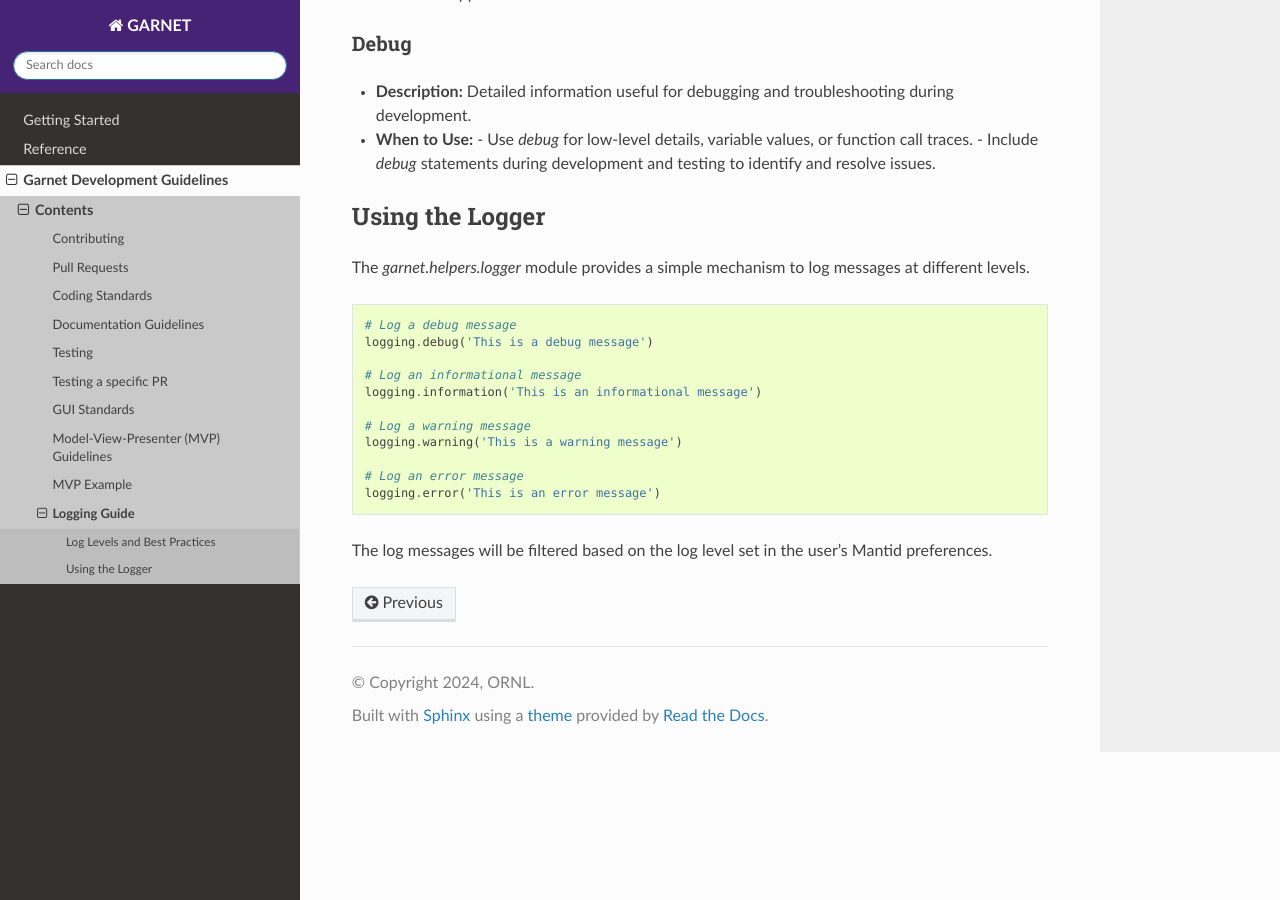
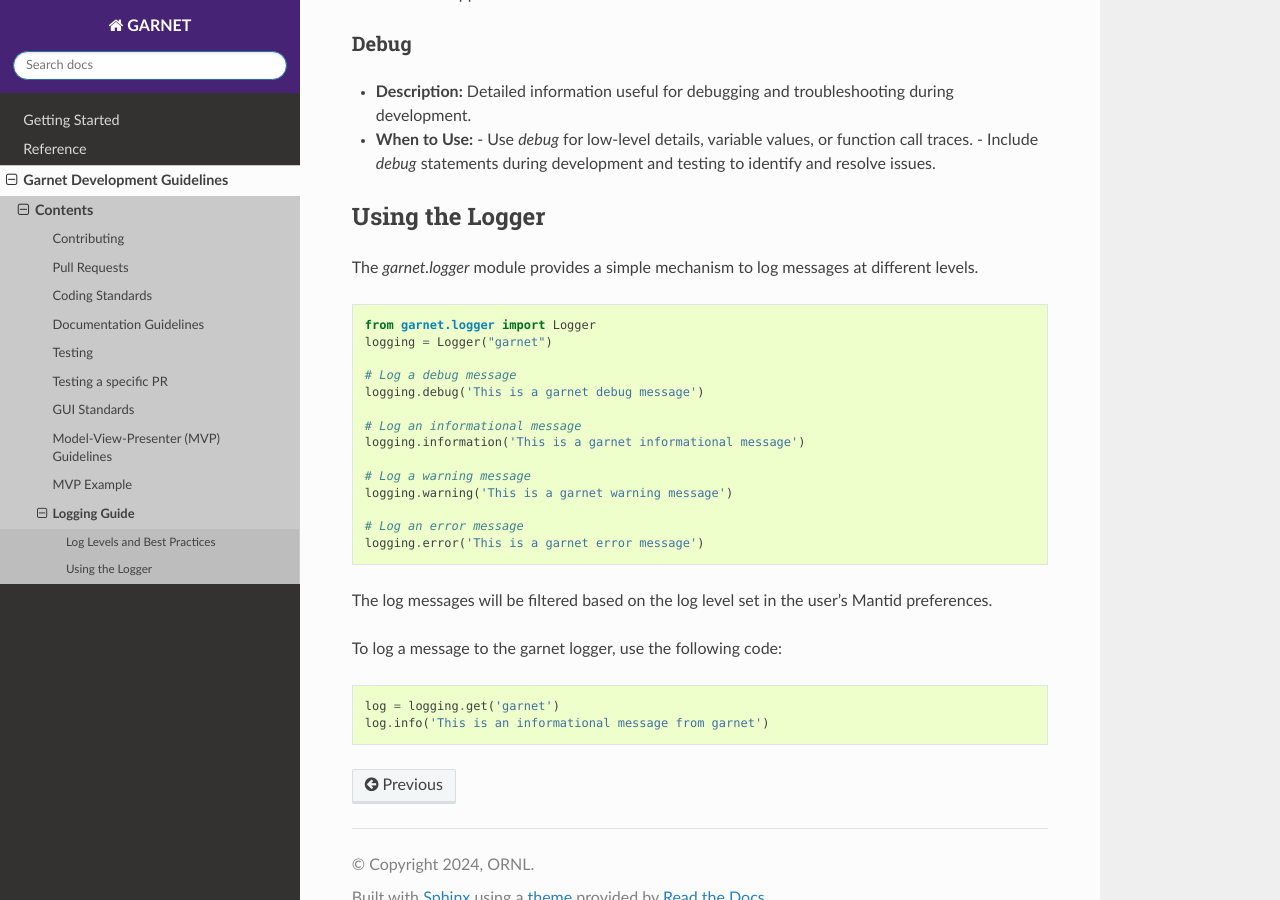
Before and after one commit to neutrons/garnet, a Sphinx documentation site: the page built from docs/source/developer/logging_guidelines.rst, in a window 1280 px wide and 900 px high, scrolled down 1401 px. Built offline with Sphinx 7.4.7 and the Read the Docs theme 2.0.0, drawn with Linux system fonts in a browser that asks for light colours; the version number could not be read and is left out.

Commit message:
update PR

```diff
--- a/docs/source/developer/logging_guidelines.rst
+++ b/docs/source/developer/logging_guidelines.rst
@@ -66,20 +66,31 @@ Debug
 Using the Logger
 ++++++++++++++++
 
-The `garnet.helpers.logger` module provides a simple mechanism to log messages at different levels.
+
+The `garnet.logger` module provides a simple mechanism to log messages at different levels.
 
 .. code-block:: python
 
+    from garnet.logger import Logger
+    logging = Logger("garnet")
+
     # Log a debug message
-    logging.debug('This is a debug message')
+    logging.debug('This is a garnet debug message')
 
     # Log an informational message
-    logging.information('This is an informational message')
+    logging.information('This is a garnet informational message')
 
     # Log a warning message
-    logging.warning('This is a warning message')
+    logging.warning('This is a garnet warning message')
 
     # Log an error message
-    logging.error('This is an error message')
+    logging.error('This is a garnet error message')
 
 The log messages will be filtered based on the log level set in the user's Mantid preferences.
+
+To log a message to the garnet logger, use the following code:
+
+.. code-block:: python
+
+    log = logging.get('garnet')
+    log.info('This is an informational message from garnet')
```
Also changed, not shown: 1 other file.
